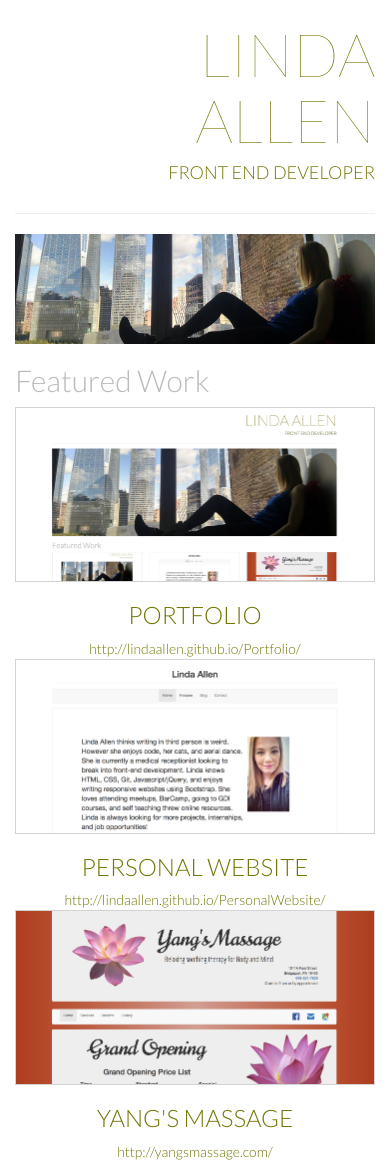
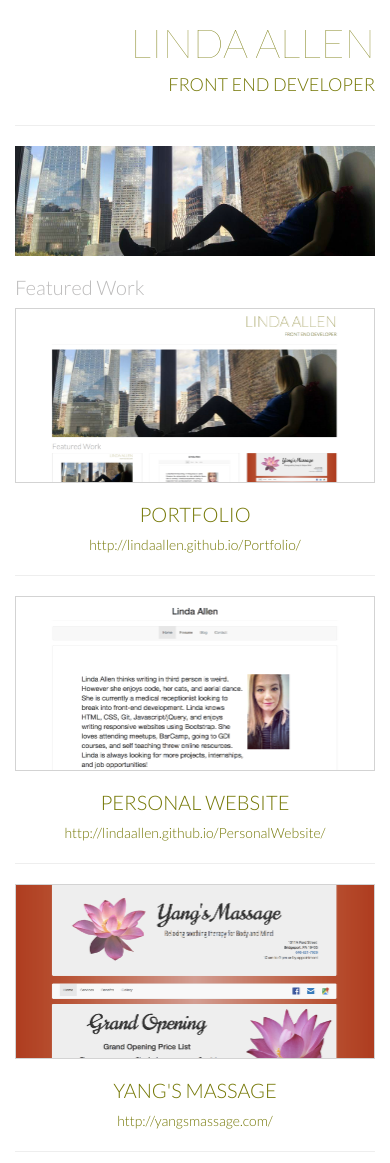
Before and after one commit to LindaAllen/Portfolio, a plain HTML site: page index.html in a window 390 px wide. Drawn offline with nearby package versions, Linux system fonts and the light colour scheme.

Commit message:
Logo and responsive

```diff
--- a/index.html
+++ b/index.html
@@ -21,9 +21,10 @@
   <body>
   	<div class="container">
   		<div class="row">
-  			<div class="col-md-6"></div>
+  			<div class="col-md-6"><img class="img-responsive hidden-sm hidden-xs" src="images/logo.jpg">
+        </div>
   			<div class="col-md-6 text-right text-uppercase">
-  				<h1 class="title-super text-thin">Linda Allen</h1>
+  				<h1 class="title-super text-thin text-shrink">Linda&nbsp;Allen</h1>
   				<h4> Front End Developer</h4>
   			</div>
   		</div>
@@ -40,7 +41,7 @@
   		</div>
   		<div class="row">
   			<div class="col-md-12">
-  				<h2 class="text-muted">Featured Work</h2>
+  				<h2 class="text-muted text-feature">Featured Work</h2>
   			</div>
   		</div>
 
@@ -57,8 +58,9 @@
   					<img class="img-responsive" src="images/portfolio1.png"
   					alt="Project" data-toggle="modal" data-target="#portfolio">
   				</div>
-  				<h3 class="text-uppercase">Portfolio</h3>
+  				<h3 class="text-uppercase text-feature">Portfolio</h3>
   				<a class="inert" href="http://lindaallen.github.io/Portfolio/">http://lindaallen.github.io/Portfolio/</a>
+          <hr class="hidden-md hidden-lg">
   			</div>
 
   			<div class="col-md-4">
@@ -66,8 +68,9 @@
   					<img class="img-responsive" src="images/website1.png"
   					alt="Project" data-toggle="modal" data-target="#website">
   				</div>
-  				<h3 class="text-uppercase">Personal Website</h3>
+  				<h3 class="text-uppercase text-feature">Personal Website</h3>
   				<a class="inert" href="http://lindaallen.github.io/PersonalWebsite/">http://lindaallen.github.io/PersonalWebsite/</a>
+          <hr class="hidden-md hidden-lg">
   			</div>
 
   			<div class="col-md-4">
@@ -75,8 +78,9 @@
   					<img class="img-responsive" src="images/yangs.png"
   					alt="Project" data-toggle="modal" data-target="#massage">
   				</div>
-  				<h3 class="text-uppercase">Yang's Massage</h3>
+  				<h3 class="text-uppercase text-feature">Yang's Massage</h3>
   				<a class="inert" href="http://yangsmassage.com/">http://yangsmassage.com/</a>
+          <hr class="hidden-md hidden-lg">
   			</div>
 
   		</div>
--- a/styles.css
+++ b/styles.css
@@ -39,3 +39,10 @@ a.inert:visited {
 	margin-left: auto;
 	margin-right: auto;
 }
+
+@media only screen and (max-width : 400px) {
+.text-shrink
+	{font-size: 40px;}
+.text-feature
+	{font-size: 20px;}
+}
```
Also changed, not shown: images/logo.jpg (added).
